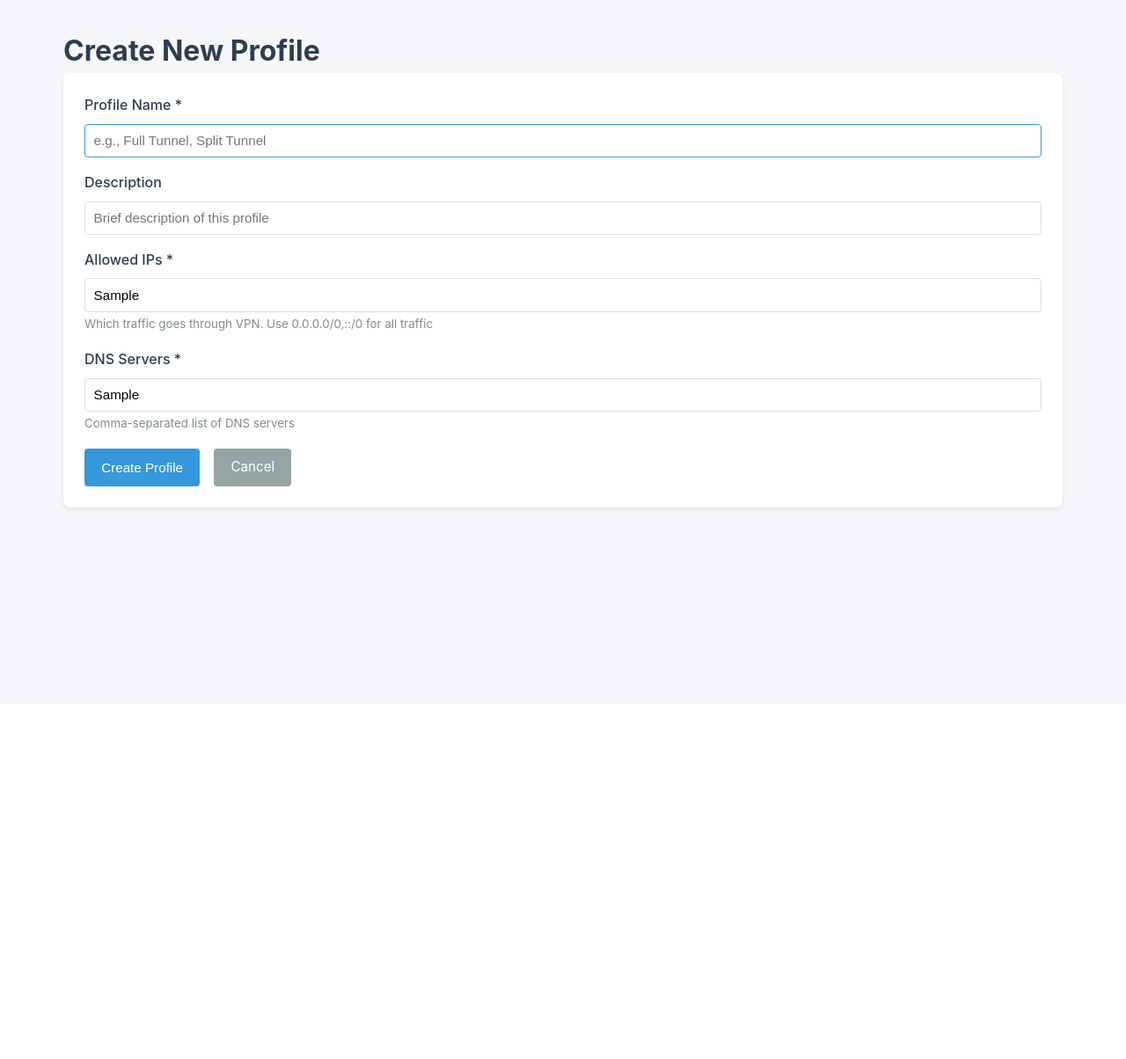
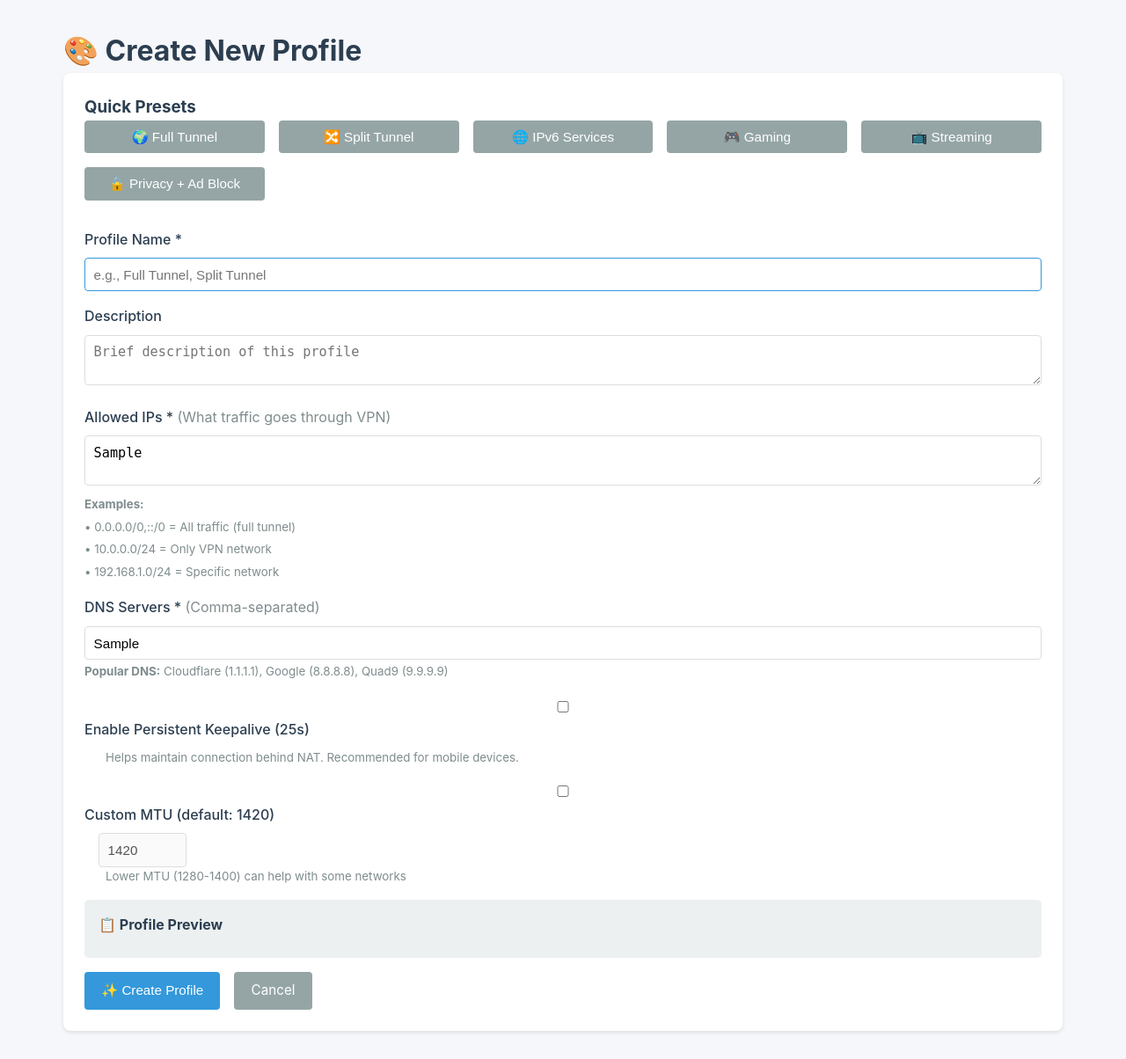
Before and after one commit to parthh37/Wireguard-Manager, a Python web app: template templates/profiles/add.html in a window 1280 px wide. Shown: the whole page at 88% size. Before the commit the page ends 582 px from the top, so only its background shows below. Run offline with Jinja, Linux system fonts and the light colour scheme; the template is opened without the code that fills it: most values are stand-ins (such as "Sample title", 1, 10 or a date in 2020).

Commit message:
Fix 500 errors: Add sudo to WireGuard commands and improve error handling
- Add sudo prefix to all WireGuard commands (wg, wg-quick)
- Add comprehensive error handling to dashboard route
- Enhance profile creation wizard with 6 presets
- Add live preview for profile configuration
- Add persistent keepalive and custom MTU options
- Improve form UI with better descriptions and examples

```diff
--- a/routes/profiles.py
+++ b/routes/profiles.py
@@ -31,6 +31,8 @@ def add():
         description = request.form.get('description', '').strip()
         allowed_ips = request.form.get('allowed_ips', Config.WG_ALLOWED_IPS).strip()
         dns = request.form.get('dns', Config.WG_DNS).strip()
+        persistent_keepalive = request.form.get('persistent_keepalive', '')
+        mtu = request.form.get('mtu', '1420') if request.form.get('custom_mtu') else '1420'
 
         if not name:
             flash('Profile name is required', 'error')
@@ -44,6 +46,8 @@ def add():
             'description': description,
             'allowed_ips': allowed_ips,
             'dns': dns,
+            'persistent_keepalive': persistent_keepalive,
+            'mtu': mtu,
             'created_at': datetime.now().isoformat()
         }
 
--- a/templates/profiles/add.html
+++ b/templates/profiles/add.html
@@ -3,10 +3,32 @@
 {% block title %}Add Profile - WireGuard Manager{% endblock %}
 
 {% block content %}
-<h1>Create New Profile</h1>
+<h1>🎨 Create New Profile</h1>
 
 <div class="card">
-    <form method="POST" action="{{ url_for('profiles.add') }}">
+    <h3 style="margin-top: 0;">Quick Presets</h3>
+    <div style="display: grid; grid-template-columns: repeat(auto-fit, minmax(200px, 1fr)); gap: 1rem; margin-bottom: 2rem;">
+        <button type="button" class="btn btn-secondary" onclick="applyPreset('full_tunnel')">
+            🌍 Full Tunnel
+        </button>
+        <button type="button" class="btn btn-secondary" onclick="applyPreset('split_tunnel')">
+            🔀 Split Tunnel
+        </button>
+        <button type="button" class="btn btn-secondary" onclick="applyPreset('ipv6_services')">
+            🌐 IPv6 Services
+        </button>
+        <button type="button" class="btn btn-secondary" onclick="applyPreset('gaming')">
+            🎮 Gaming
+        </button>
+        <button type="button" class="btn btn-secondary" onclick="applyPreset('streaming')">
+            📺 Streaming
+        </button>
+        <button type="button" class="btn btn-secondary" onclick="applyPreset('privacy')">
+            🔒 Privacy + Ad Block
+        </button>
+    </div>
+
+    <form method="POST" action="{{ url_for('profiles.add') }}" id="profileForm">
         <div class="form-group">
             <label for="name">Profile Name *</label>
             <input type="text" id="name" name="name" placeholder="e.g., Full Tunnel, Split Tunnel" required autofocus>
@@ -14,26 +36,143 @@
 
         <div class="form-group">
             <label for="description">Description</label>
-            <input type="text" id="description" name="description" placeholder="Brief description of this profile">
+            <textarea id="description" name="description" rows="2" placeholder="Brief description of this profile"></textarea>
         </div>
 
         <div class="form-group">
-            <label for="allowed_ips">Allowed IPs *</label>
-            <input type="text" id="allowed_ips" name="allowed_ips" value="{{ default_allowed_ips }}" required>
-            <small style="color: #7f8c8d;">Which traffic goes through VPN. Use 0.0.0.0/0,::/0 for all traffic</small>
+            <label for="allowed_ips">Allowed IPs * <span style="font-weight: normal; color: #7f8c8d;">(What traffic goes through VPN)</span></label>
+            <textarea id="allowed_ips" name="allowed_ips" rows="2" required>{{ default_allowed_ips }}</textarea>
+            <small style="color: #7f8c8d;">
+                <b>Examples:</b><br>
+                • 0.0.0.0/0,::/0 = All traffic (full tunnel)<br>
+                • 10.0.0.0/24 = Only VPN network<br>
+                • 192.168.1.0/24 = Specific network
+            </small>
         </div>
 
         <div class="form-group">
-            <label for="dns">DNS Servers *</label>
+            <label for="dns">DNS Servers * <span style="font-weight: normal; color: #7f8c8d;">(Comma-separated)</span></label>
             <input type="text" id="dns" name="dns" value="{{ default_dns }}" required>
-            <small style="color: #7f8c8d;">Comma-separated list of DNS servers</small>
+            <small style="color: #7f8c8d;">
+                <b>Popular DNS:</b>
+                Cloudflare (1.1.1.1), Google (8.8.8.8), Quad9 (9.9.9.9)
+            </small>
+        </div>
+
+        <div class="form-group">
+            <label>
+                <input type="checkbox" id="persistent_keepalive" name="persistent_keepalive" value="25">
+                Enable Persistent Keepalive (25s)
+            </label>
+            <small style="color: #7f8c8d; display: block; margin-left: 1.5rem;">
+                Helps maintain connection behind NAT. Recommended for mobile devices.
+            </small>
+        </div>
+
+        <div class="form-group">
+            <label>
+                <input type="checkbox" id="mtu" name="custom_mtu">
+                Custom MTU (default: 1420)
+            </label>
+            <input type="number" id="mtu_value" name="mtu" value="1420" min="1280" max="1500" style="width: 100px; margin-left: 1rem;" disabled>
+            <small style="color: #7f8c8d; display: block; margin-left: 1.5rem;">
+                Lower MTU (1280-1400) can help with some networks
+            </small>
+        </div>
+
+        <div style="padding: 1rem; background: #ecf0f1; border-radius: 5px; margin: 1rem 0;">
+            <b>📋 Profile Preview</b><br>
+            <div id="preview" style="margin-top: 0.5rem; font-family: monospace; font-size: 0.9em;"></div>
         </div>
 
         <div style="display: flex; gap: 1rem;">
-            <button type="submit" class="btn btn-primary">Create Profile</button>
+            <button type="submit" class="btn btn-primary">✨ Create Profile</button>
             <a href="{{ url_for('profiles.index') }}" class="btn btn-secondary">Cancel</a>
         </div>
     </form>
 </div>
 
+<script>
+// Profile presets
+const presets = {
+    full_tunnel: {
+        name: 'Full Tunnel',
+        description: 'Route all internet traffic through VPN for maximum privacy',
+        allowed_ips: '0.0.0.0/0,::/0',
+        dns: '1.1.1.1,1.0.0.1'
+    },
+    split_tunnel: {
+        name: 'Split Tunnel',
+        description: 'Only route VPN network traffic, faster for general browsing',
+        allowed_ips: '10.0.0.0/24',
+        dns: '1.1.1.1,1.0.0.1'
+    },
+    ipv6_services: {
+        name: 'Full Tunnel + IPv6 Services',
+        description: 'All traffic through VPN, host services on public IPv6',
+        allowed_ips: '0.0.0.0/0,::/0',
+        dns: '1.1.1.1,2606:4700:4700::1111'
+    },
+    gaming: {
+        name: 'Gaming',
+        description: 'Low latency for online gaming with DDoS protection',
+        allowed_ips: '0.0.0.0/0,::/0',
+        dns: '1.1.1.1,1.0.0.1'
+    },
+    streaming: {
+        name: 'Streaming',
+        description: 'Optimized for Netflix, YouTube, and other streaming services',
+        allowed_ips: '0.0.0.0/0,::/0',
+        dns: '8.8.8.8,8.8.4.4'
+    },
+    privacy: {
+        name: 'Privacy + Ad Blocking',
+        description: 'Full privacy with DNS-level ad and tracker blocking',
+        allowed_ips: '0.0.0.0/0,::/0',
+        dns: '9.9.9.9,149.112.112.112'
+    }
+};
+
+function applyPreset(preset) {
+    const data = presets[preset];
+    document.getElementById('name').value = data.name;
+    document.getElementById('description').value = data.description;
+    document.getElementById('allowed_ips').value = data.allowed_ips;
+    document.getElementById('dns').value = data.dns;
+    updatePreview();
+}
+
+function updatePreview() {
+    const name = document.getElementById('name').value || '[Profile Name]';
+    const allowedIps = document.getElementById('allowed_ips').value || '0.0.0.0/0,::/0';
+    const dns = document.getElementById('dns').value || '1.1.1.1';
+
+    const preview = `
+<b>${name}</b>
+Allowed IPs: ${allowedIps}
+DNS: ${dns}
+Keepalive: ${document.getElementById('persistent_keepalive').checked ? '25s' : 'off'}
+MTU: ${document.getElementById('custom_mtu').checked ? document.getElementById('mtu_value').value : '1420 (default)'}
+    `.trim();
+
+    document.getElementById('preview').textContent = preview;
+}
+
+// MTU checkbox toggle
+document.getElementById('custom_mtu').addEventListener('change', function() {
+    document.getElementById('mtu_value').disabled = !this.checked;
+    updatePreview();
+});
+
+// Update preview on input
+document.querySelectorAll('#profileForm input, #profileForm textarea').forEach(el => {
+    el.addEventListener('input', updatePreview);
+});
+
+document.getElementById('persistent_keepalive').addEventListener('change', updatePreview);
+
+// Initial preview
+updatePreview();
+</script>
+
 {% endblock %}
```
Also changed, not shown: routes/dashboard.py (+60 -37 lines), utils/wireguard.py (+7 -10 lines).
